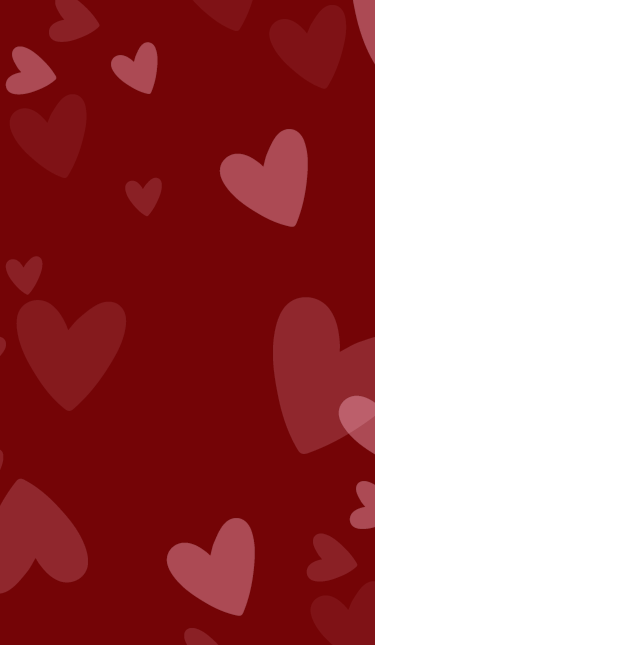
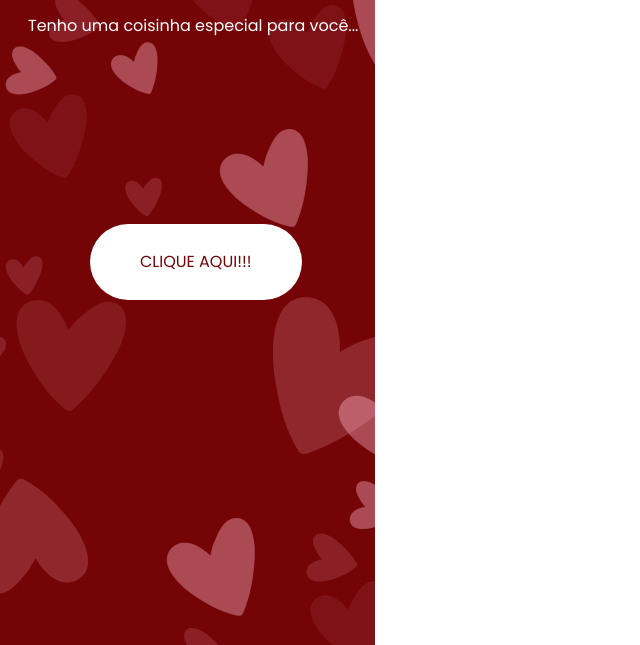
Before and after one commit to VWSchimidt/amor, a plain HTML site: page index.html in a window 1280 px wide. Shown: the part 155-800 px from the top of the page, without its empty margins (0-640 px from the left). Drawn offline with Linux system fonts and the light colour scheme.

Commit message:
termina primeira parte

```diff
--- a/index.html
+++ b/index.html
@@ -11,6 +11,10 @@
 <body>
     <header class="cabecalho">
             <h1>Oi meu Amor ❤️</h1>
+            <p>Tenho uma coisinha especial para você...</p>
     </header>
+    <div class="botton">
+        <a href="#" class="botton-oval">CLIQUE AQUI!!!</a>
+    </div>
 </body>
 </html>
--- a/style.css
+++ b/style.css
@@ -11,3 +11,25 @@ h1{
     margin-top: 115px;
     margin-left: 68px;
 }
+
+p{
+    font-family: 'poppins';
+    color: white;
+    font-weight: 100;
+    font-size: 16px;
+    margin-top: 26px;
+    margin-left: 28px;
+}
+
+.botton-oval {
+    display: inline-block;
+    padding: 30px 50px;
+    background-color: #ffffff;
+    color: #740406;
+    border-radius: 50px;
+    text-decoration: none;
+    font-family: 'poppins';
+    font-weight: 100;
+    margin-top: 190px;
+    margin-left:90px;
+}
```
